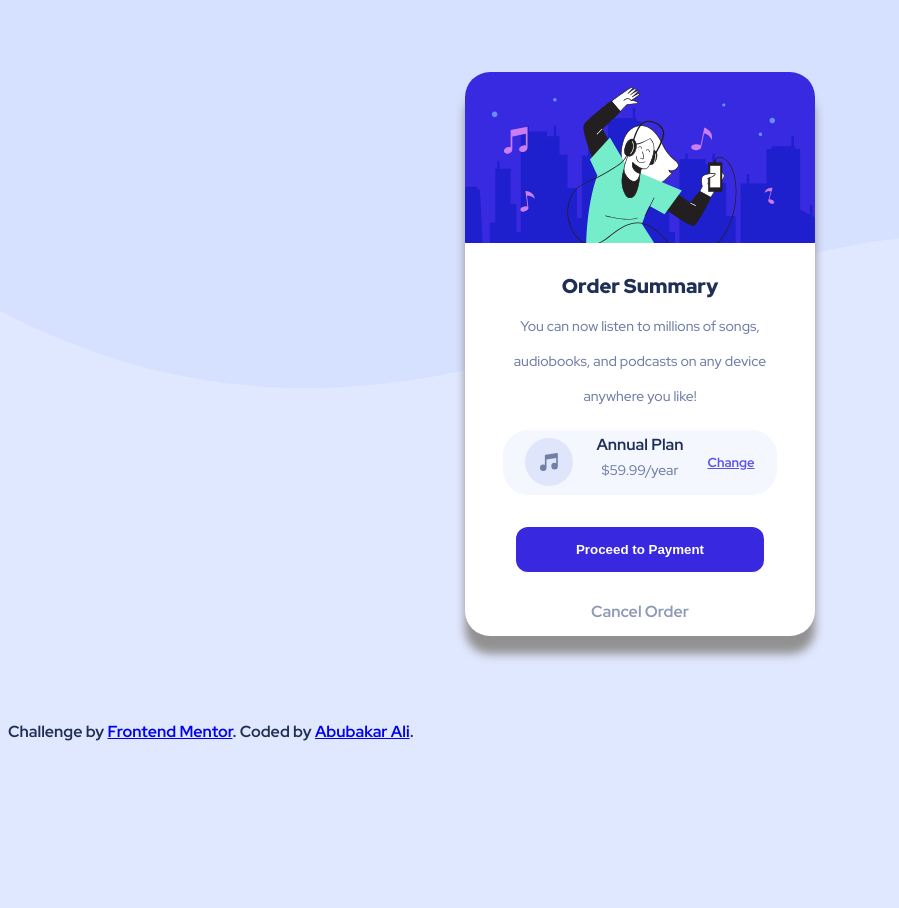
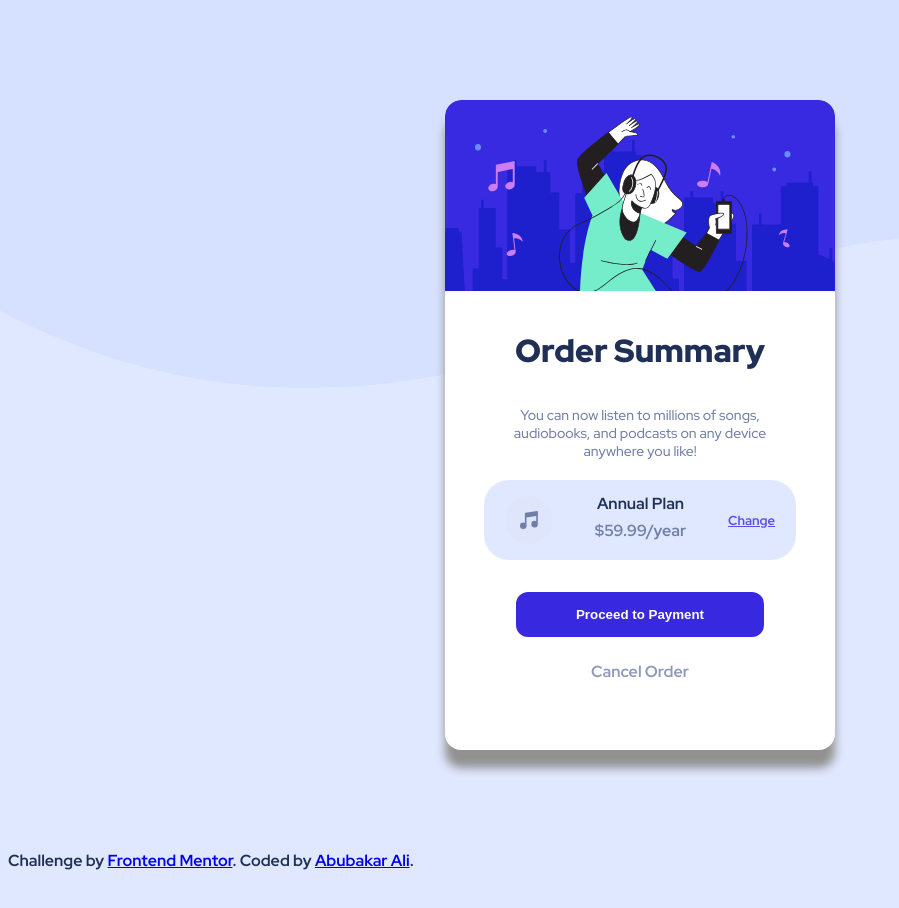
Before and after one commit to Devabubakar/frontend-mentor---order-summary-card-solution, a plain HTML site: page index.html in a window 1280 px wide. Shown: the whole page, without its empty margins (0-899 px from the left). Before the commit the page ends 880 px from the top, so only its background shows below. Drawn offline with Linux system fonts and the light colour scheme.

Commit message:
refractoring the code to match the design

```diff
--- a/index.html
+++ b/index.html
@@ -25,7 +25,7 @@
 
       <h1>Order Summary</h1>
 
-      <p>
+      <p class="card-content">
         You can now listen to millions of songs, audiobooks, and podcasts on any
         device anywhere you like!
       </p>
--- a/style.scss
+++ b/style.scss
@@ -34,39 +34,41 @@ body {
   background-size: cover;
   height: 100vh;
   background-color: var(--primary_main);
-  line-height: 3;
-  overflow: hidden;
+
+
   font-family: 'Red Hat Display';
   color: var(--neutral_dark);
   font-weight: var(--font_normal);
 }
 
 .card {
-  margin: 8vh  auto;
+  margin: 50px auto;
+  overflow: hidden;
   text-align: center;
   background-color: white;
-  width: 300px;
-  margin-bottom: 2vh;
-  border-radius: 25px;
+  width: 330px;
+  height: 600px;
+  border-radius: 16px;
   box-shadow: 0 18px 10px rgba(145, 145, 145, 30%);
 
   h1 {
     font-weight: var(--font_big);
-    font-size: 20px;
-    line-height: 1;
+    font-size: 2em;
+    padding: 12px;
+
   }
-  p {
-    width: 90%;
-    margin: 0 auto;
+  .card-content {
+    width: 80%;
+    margin: 20px auto;
     color: var(--neutral_desaturated);
     font-size: 14px;
     font-weight: var(--font_small);
-    line-height: 2.5;
+
   }
   button {
     padding: 15px 60px;
+    margin: 3vh 0;
     border-radius: 12px;
-    margin: 2vh 0;
     background-color: var(--primary_off);
     color: white;
     border: none;
@@ -96,17 +98,15 @@ body {
 }
 
 .plan-section {
-  display: grid;
-  grid-template-columns: repeat(3, 1fr);
-  grid-template-rows: 1fr;
+  display: flex;
+  justify-content: space-around;
   align-items: center;
-  justify-content: center;
-  text-align: center;
-  line-height: 16px;
-  margin: 2vh 3vw;
-  padding: 2% 0;
-  background-color: var(--neutral_very);
+  width: 80%;
+  background-color: var(--primary_main);
   border-radius: 25px;
+  margin: 1vh auto;
+  height: 80px;
+  overflow: hidden;
 
   img {
     display: block;
@@ -123,12 +123,18 @@ body {
       opacity: 1;
 
     }
+
+  }
+
+  .item p{
+    line-height: 1px;
+    color: var(--neutral_desaturated);
   }
 }
 
 .hero-image {
-  width: 300px;
-  border-radius: 25px 25px 0 0;
+  width: 100%;
+  border-radius: 16px 16px 0 0;
 }
 
 
@@ -142,11 +148,13 @@ body {
   }
 
   .card{
-    width: 350px;
-    margin: 9vh auto;
+    width: 390px;
+    height: 650px;
+    margin: 100px auto;
+
 
     .hero-image{
-      width: 350px;
+      width: 100%;
     }
   }
 }
```
Also changed, not shown: style.css.
